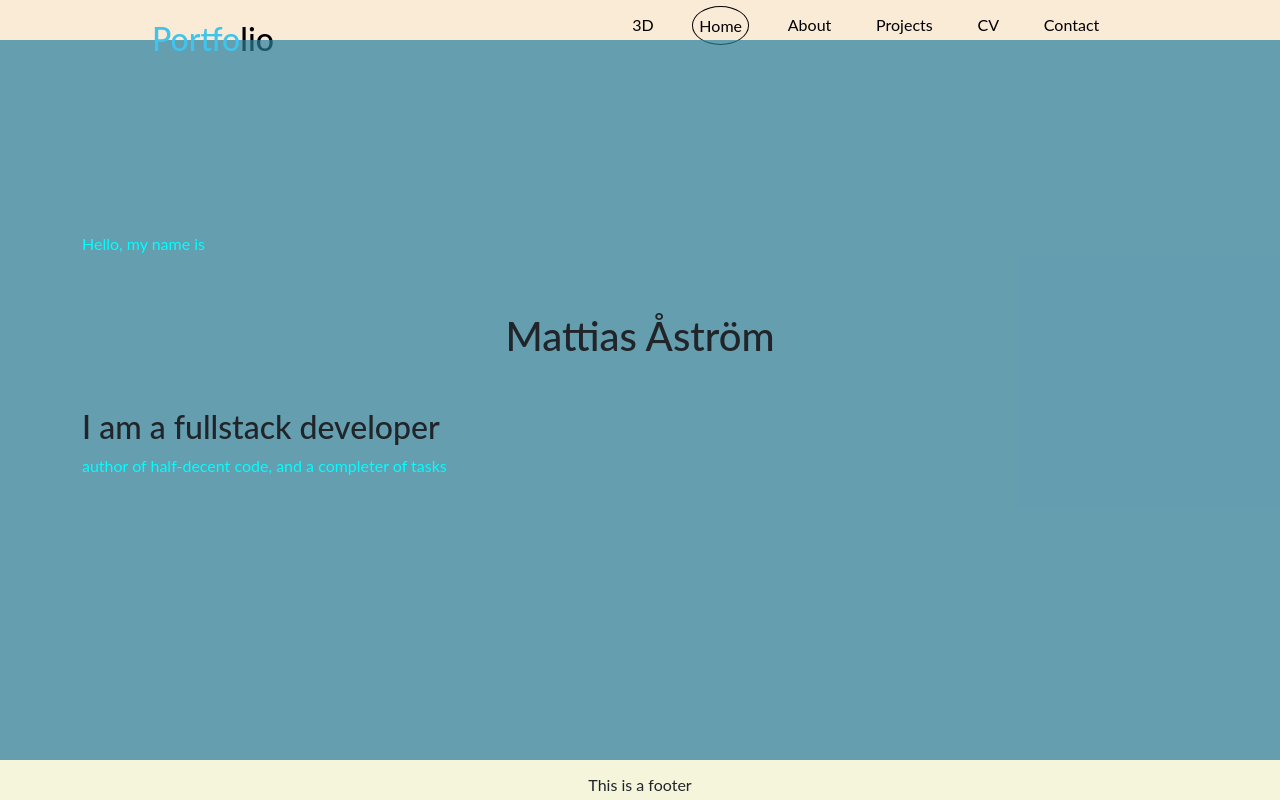
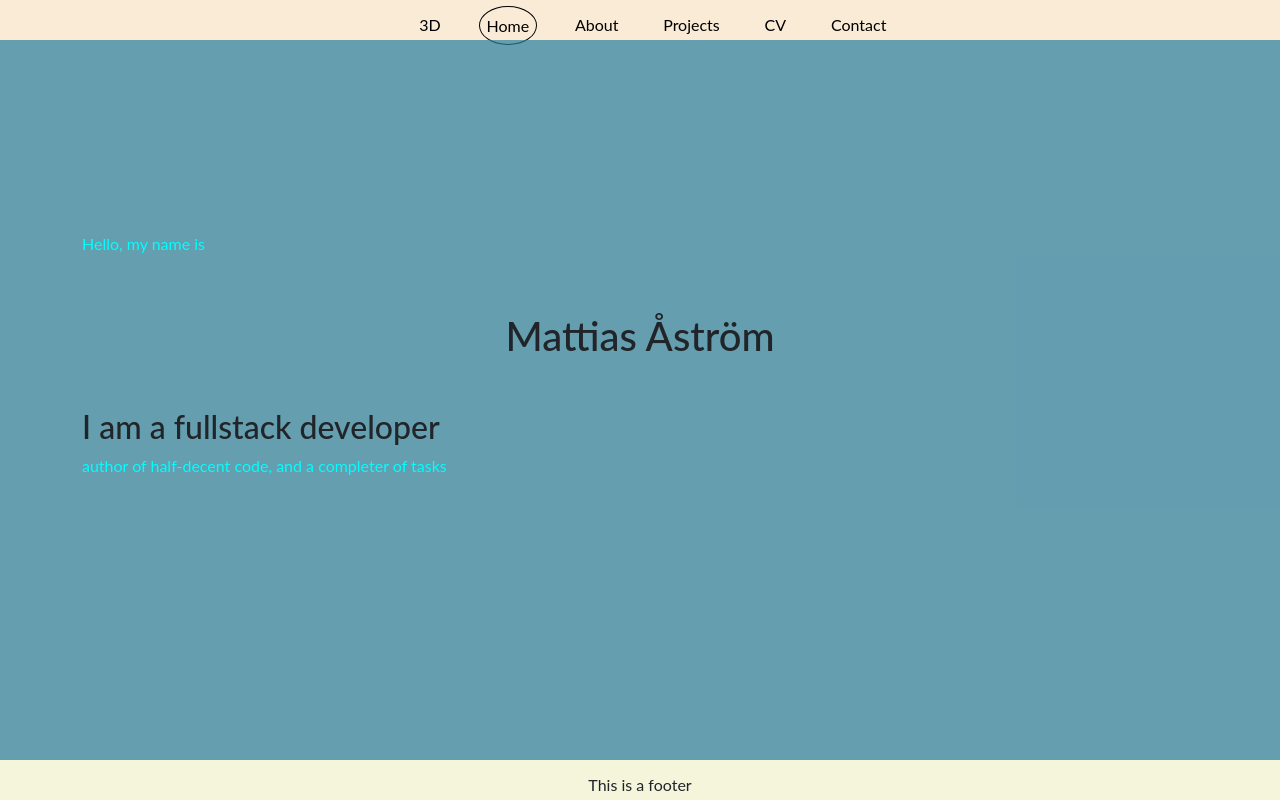
Before and after one commit to MattiasAstrom/reactportfolio, a React (Vite) app: page / in a window 1280 px wide. Built offline with nearby package versions, Linux system fonts and the light colour scheme.

Commit message:
projects layout changes

```diff
--- a/src/Projects.css
+++ b/src/Projects.css
@@ -4,24 +4,27 @@
   margin: 15% 0;
 }
 
+.project-section {
+  display: flex;
+  flex-wrap: wrap;
+  flex-direction: row;
+  justify-content: center;
+}
+
 .project-container {
   position: relative;
   display: flex;
-  max-width: 100%;
-  min-width: 50%;
-  margin: 1%;
+  max-width: 50%;
+  margin: 0.1%;
   text-align: center;
-  overflow-y: hidden;
   border: 1px solid black;
 }
+
 .project-container h1 {
   text-transform: 50%;
 }
 
 .project-container img {
-  max-width: 100%;
-  min-width: 100%;
-  align-self: center;
 }
 
 .project-container .content {
--- a/src/components/Navbar.jsx
+++ b/src/components/Navbar.jsx
@@ -6,11 +6,6 @@ export default function Navbar() {
   return (
     <>
       <header className="nav">
-        <NavLink to="/" className="logo">
-          <h2>
-            Portfo<span>lio</span>
-          </h2>
-        </NavLink>
         <nav>
           <ul className={isNavOpen ? "open" : ""}>
             <li>
--- a/src/index.css
+++ b/src/index.css
@@ -5,10 +5,9 @@
   font-family: "Lato", sans-serif, "Liter", sans-serif !important;
 }
 .grid-container {
-  min-height: 100vh;
   display: grid;
   grid-template-columns: 1fr minmax(300px, 1fr) 1fr;
-  grid-template-rows: max(5%) 1fr max(5%);
+  grid-template-rows: minmax(5%) 1fr minmax(5%);
   grid-auto-flow: column;
 }
 
@@ -45,6 +44,9 @@ article {
 
 nav {
   margin: auto;
+  display: flex;
+  justify-content: center;
+  align-items: center;
 }
 
 header nav ul {
@@ -98,12 +100,6 @@ header nav ul li a.active {
 section h1 {
   text-align: center;
   padding: 1em 0;
-}
-
-.project-section {
-  display: flex;
-  flex-wrap: wrap;
-  justify-content: center;
 }
 
 .card {
```
